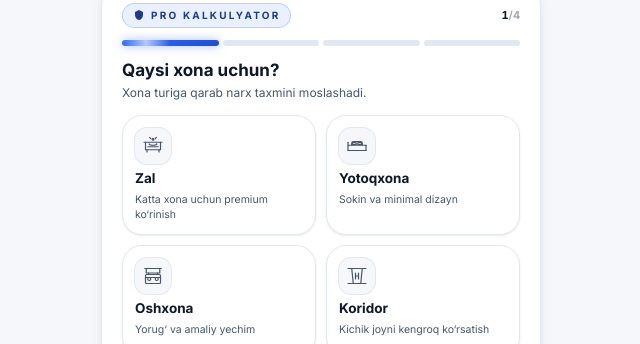
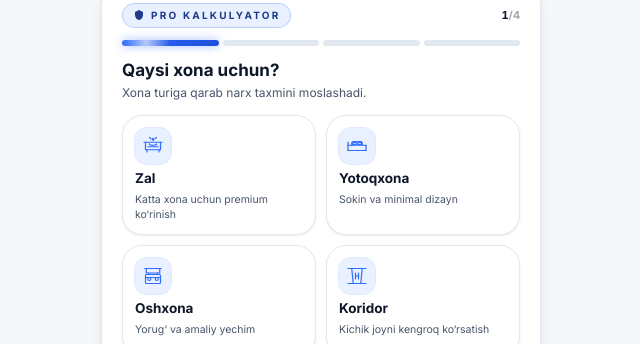
Before and after one commit to behruzxon/vashpotolok-taplink, a Next.js app: page / in a window 1280 px wide. Shown: the part 916-1260 px from the top of the page, without its empty margins (319-959 px from the left). Built offline with nearby package versions, Linux system fonts and the light colour scheme; no server answers.

Commit message:
fix: add cobalt calculator icons

```diff
--- a/src/components/calculator/room-step.tsx
+++ b/src/components/calculator/room-step.tsx
@@ -118,8 +118,8 @@ export function RoomStep({ selectedId, onSelect }: Props) {
                 className={cn(
                   'relative flex h-9 w-9 items-center justify-center rounded-xl ring-1 transition-colors',
                   active
-                    ? 'bg-bg-surface text-brand-accent ring-brand-accent/30'
-                    : 'bg-bg-base text-ink-secondary ring-line-soft',
+                    ? 'bg-bg-surface text-brand-primary ring-brand-accent/40 shadow-[0_2px_6px_-2px_rgba(47,107,255,0.35)]'
+                    : 'bg-brand-accent-soft text-brand-accent ring-brand-accent/15',
                 )}
               >
                 <RoomIcon id={room.id} />
```
